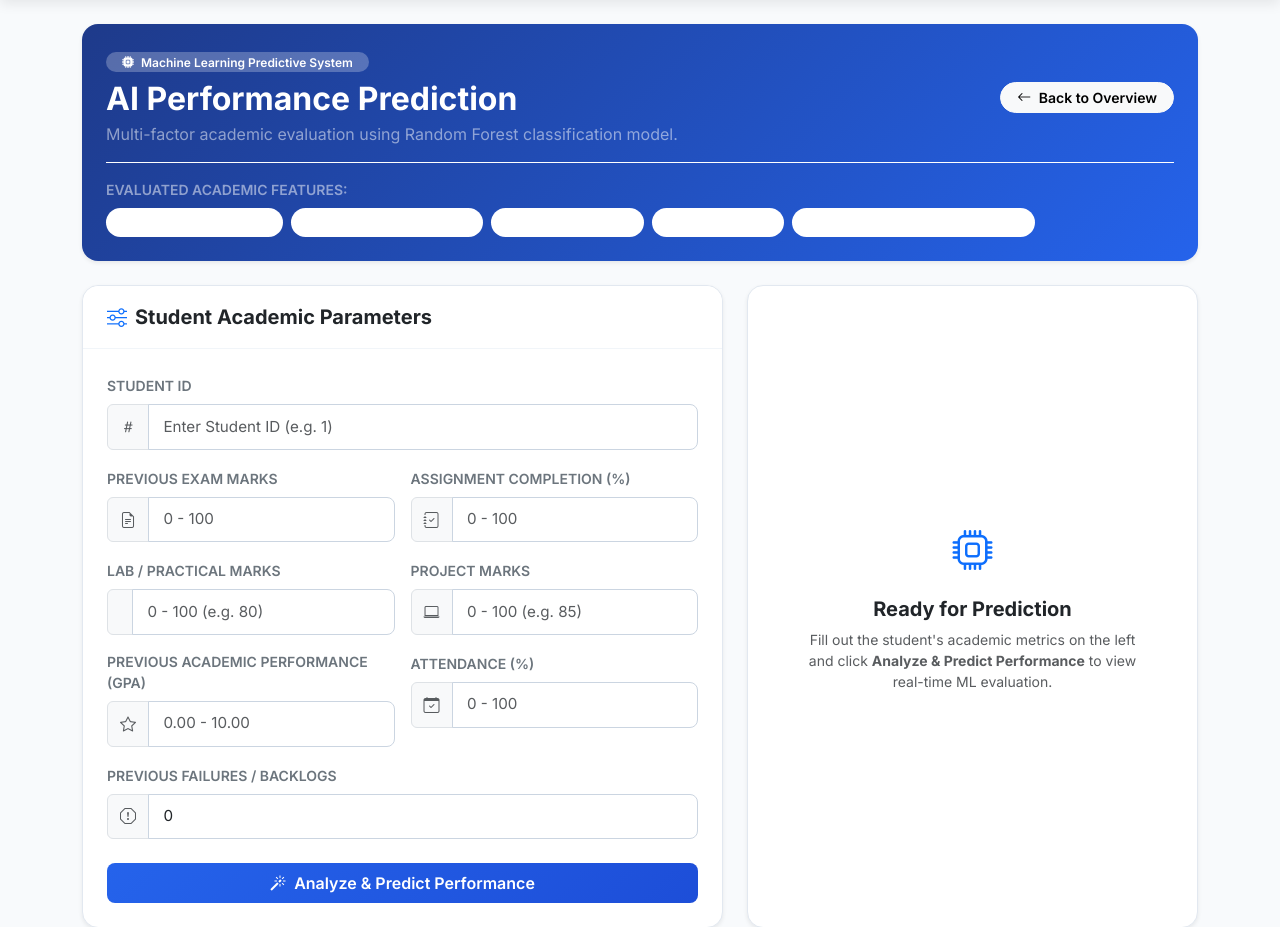
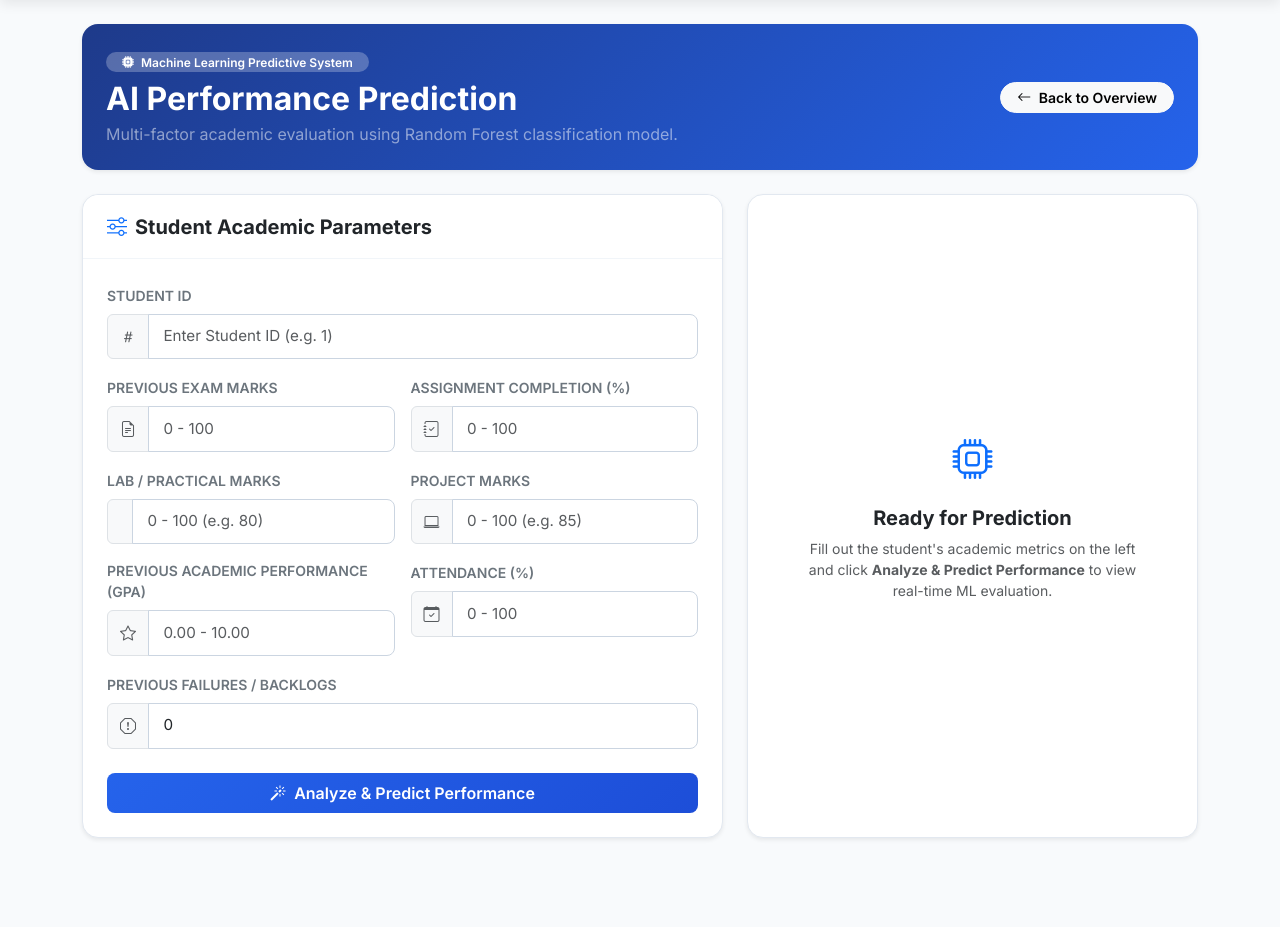
Before and after one commit to Shabna-002/AI---based-student-performance-prediction, a Flask app: page /predict in a window 1280 px wide. Shown: the part 63-990 px from the top of the page. After the commit the page ends 902 px from the top, so only its background shows below. Run offline with Flask 3, Linux system fonts and the light colour scheme; a user stored in the database is signed in.

Commit message:
Remove evaluated features banner from AI Performance Prediction header

```diff
--- a/templates/dashboard.html
+++ b/templates/dashboard.html
@@ -92,7 +92,7 @@
                         </div>
                         <div>
                             <h5 class="fw-bold mb-1 text-dark">AI Performance Prediction</h5>
-                            <p class="text-muted small mb-0">Evaluates previous exam marks, assignment completion, lab/practical marks, project marks & academic performance.</p>
+                            <p class="text-muted small mb-0">Predict student academic outcomes using trained machine learning model.</p>
                         </div>
                     </div>
                     <a href="/predict" class="btn btn-primary rounded-pill px-4">
--- a/templates/login.html
+++ b/templates/login.html
@@ -100,7 +100,7 @@
                                 <i class="bi bi-cpu-fill"></i>
                                 <div>
                                     <strong class="d-block text-white">AI Performance Prediction</strong>
-                                    <small class="text-white-50">Evaluates previous exam marks, assignment completion, lab/practical marks, project marks & previous academic performance</small>
+                                    <small class="text-white-50">Accurate machine learning forecasting</small>
                                 </div>
                             </div>
                             <div class="feature-badge">
--- a/templates/predict.html
+++ b/templates/predict.html
@@ -7,7 +7,7 @@
     <!-- AI Performance Prediction Header Card -->
     <div class="card shadow-sm border-0 mb-4 text-white" style="background: linear-gradient(135deg, #1e3a8a 0%, #2563eb 100%);">
         <div class="card-body p-4">
-            <div class="d-flex flex-wrap align-items-center justify-content-between gap-3 mb-3">
+            <div class="d-flex flex-wrap align-items-center justify-content-between gap-3">
                 <div>
                     <span class="badge bg-white bg-opacity-25 text-white px-3 py-1 rounded-pill mb-2 fw-semibold">
                         <i class="bi bi-cpu-fill me-1"></i> Machine Learning Predictive System
@@ -18,18 +18,6 @@
                 <a href="/dashboard" class="btn btn-light btn-sm px-3 rounded-pill fw-semibold">
                     <i class="bi bi-arrow-left me-1"></i> Back to Overview
                 </a>
-            </div>
-
-            <!-- Key Evaluated Academic Features -->
-            <div class="pt-3 border-top border-white border-opacity-20">
-                <div class="small fw-semibold text-uppercase tracking-wider text-white-50 mb-2">Evaluated Academic Features:</div>
-                <div class="d-flex flex-wrap gap-2">
-                    <span class="badge bg-white bg-opacity-15 text-white px-3 py-2 rounded-pill"><i class="bi bi-file-earmark-text me-1"></i> Previous Exam Marks</span>
-                    <span class="badge bg-white bg-opacity-15 text-white px-3 py-2 rounded-pill"><i class="bi bi-check2-all me-1"></i> Assignment Completion</span>
-                    <span class="badge bg-white bg-opacity-15 text-white px-3 py-2 rounded-pill"><i class="bi bi-flask me-1"></i> Lab/Practical Marks</span>
-                    <span class="badge bg-white bg-opacity-15 text-white px-3 py-2 rounded-pill"><i class="bi bi-laptop me-1"></i> Project Marks</span>
-                    <span class="badge bg-white bg-opacity-15 text-white px-3 py-2 rounded-pill"><i class="bi bi-mortarboard me-1"></i> Previous Academic Performance</span>
-                </div>
             </div>
         </div>
     </div>
--- a/templates/signup.html
+++ b/templates/signup.html
@@ -107,7 +107,7 @@
                                 <i class="bi bi-cpu-fill"></i>
                                 <div>
                                     <strong class="d-block text-white">AI Performance Prediction</strong>
-                                    <small class="text-white-50">Evaluates previous exam marks, assignment completion, lab/practical marks, project marks & previous academic performance</small>
+                                    <small class="text-white-50">Accurate machine learning forecasting</small>
                                 </div>
                             </div>
                             <div class="feature-badge mb-0">
```
